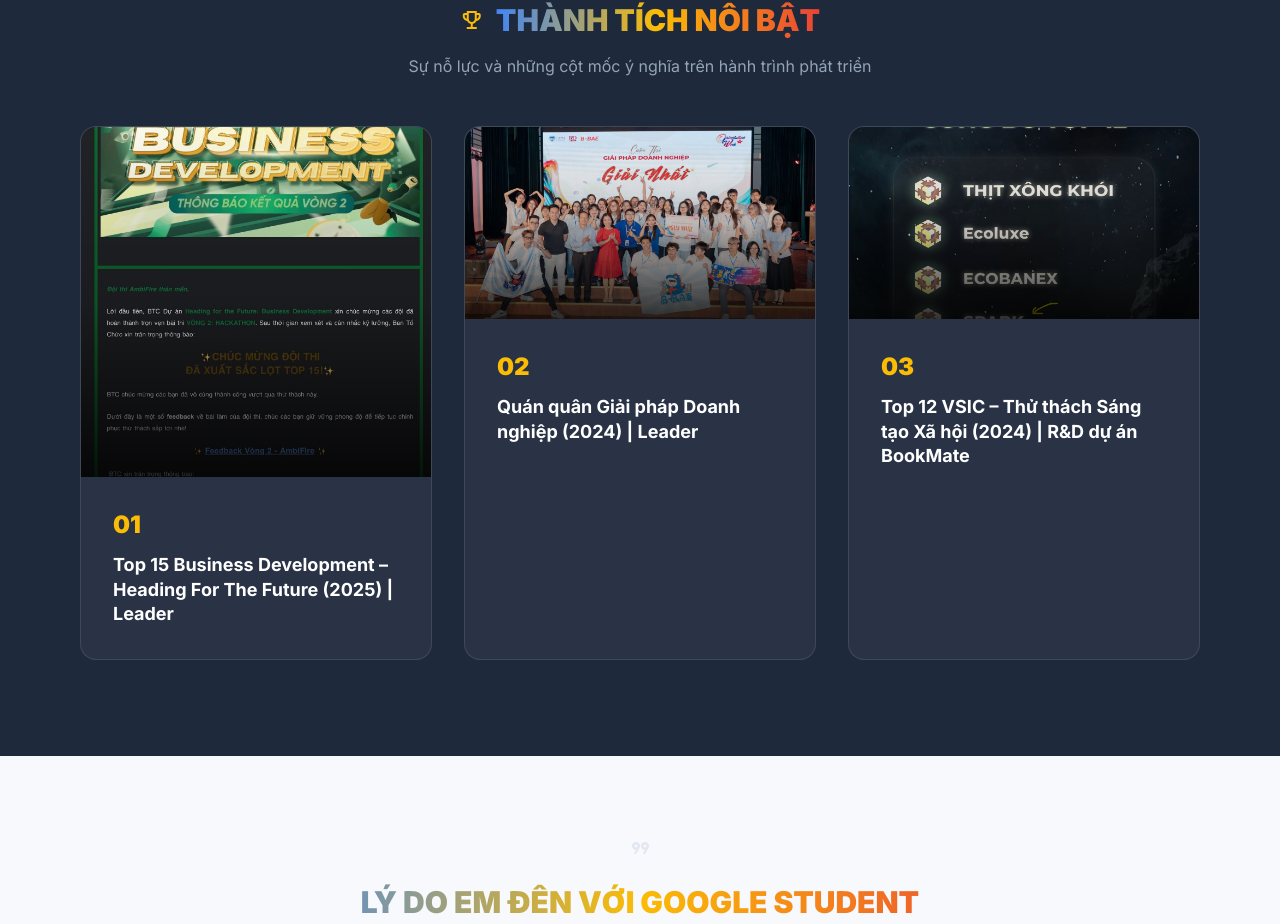
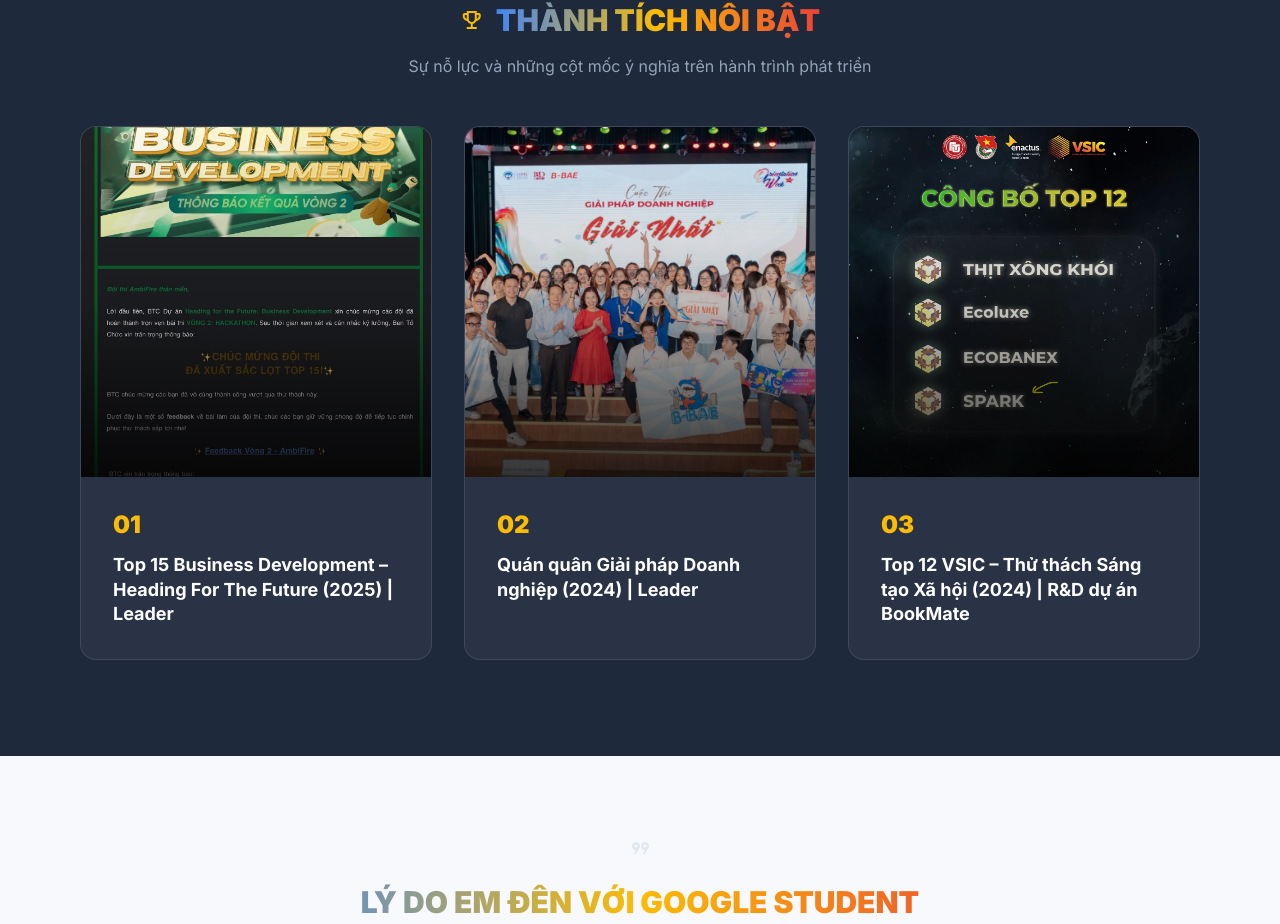
Before and after one commit to mypopo1526-dot/Ha-My, a Next.js app: page / in a window 1280 px wide. Shown: the part 3758-4682 px from the top of the page. Built offline with nearby package versions, Linux system fonts and the light colour scheme.

Commit message:
Ensure all Achievement images have square aspect ratio

```diff
--- a/components/Achievements.js
+++ b/components/Achievements.js
@@ -45,7 +45,7 @@ export default function Achievements() {
                     </motion.div>
 
                     <motion.div variants={item} className="bg-white/5 rounded-2xl border border-white/10 overflow-hidden hover:bg-white/10 transition-all duration-300 flex flex-col group hover:-translate-y-2">
-                        <div className="w-full h-48 bg-slate-800 flex items-center justify-center text-slate-600 shrink-0 relative overflow-hidden bg-cover bg-center" style={{ backgroundImage: "url('/achievement-2.jpg?v=2')" }}>
+                        <div className="w-full aspect-square bg-slate-800 flex items-center justify-center text-slate-600 shrink-0 relative overflow-hidden bg-cover bg-center" style={{ backgroundImage: "url('/achievement-2.jpg?v=2')" }}>
                             <div className="absolute inset-0 bg-gradient-to-t from-black/80 via-black/20 to-transparent"></div>
                         </div>
                         <div className="p-8 flex flex-col h-full">
@@ -55,7 +55,7 @@ export default function Achievements() {
                     </motion.div>
 
                     <motion.div variants={item} className="bg-white/5 rounded-2xl border border-white/10 overflow-hidden hover:bg-white/10 transition-all duration-300 flex flex-col group hover:-translate-y-2">
-                        <div className="w-full h-48 bg-slate-800 flex items-center justify-center text-slate-600 shrink-0 relative overflow-hidden bg-cover bg-center" style={{ backgroundImage: "url('/achievement-3.jpg?v=2')" }}>
+                        <div className="w-full aspect-square bg-slate-800 flex items-center justify-center text-slate-600 shrink-0 relative overflow-hidden bg-cover bg-center" style={{ backgroundImage: "url('/achievement-3.jpg?v=2')" }}>
                             <div className="absolute inset-0 bg-gradient-to-t from-black/80 via-black/20 to-transparent"></div>
                         </div>
                         <div className="p-8 flex flex-col h-full">
```
